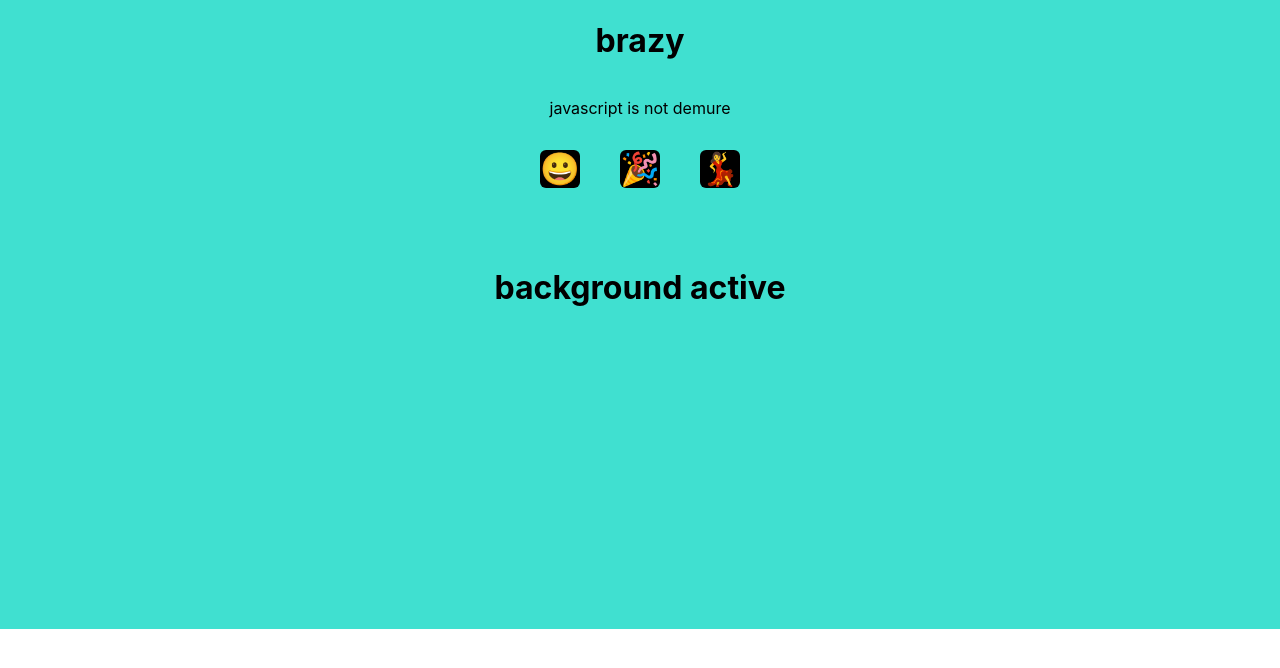
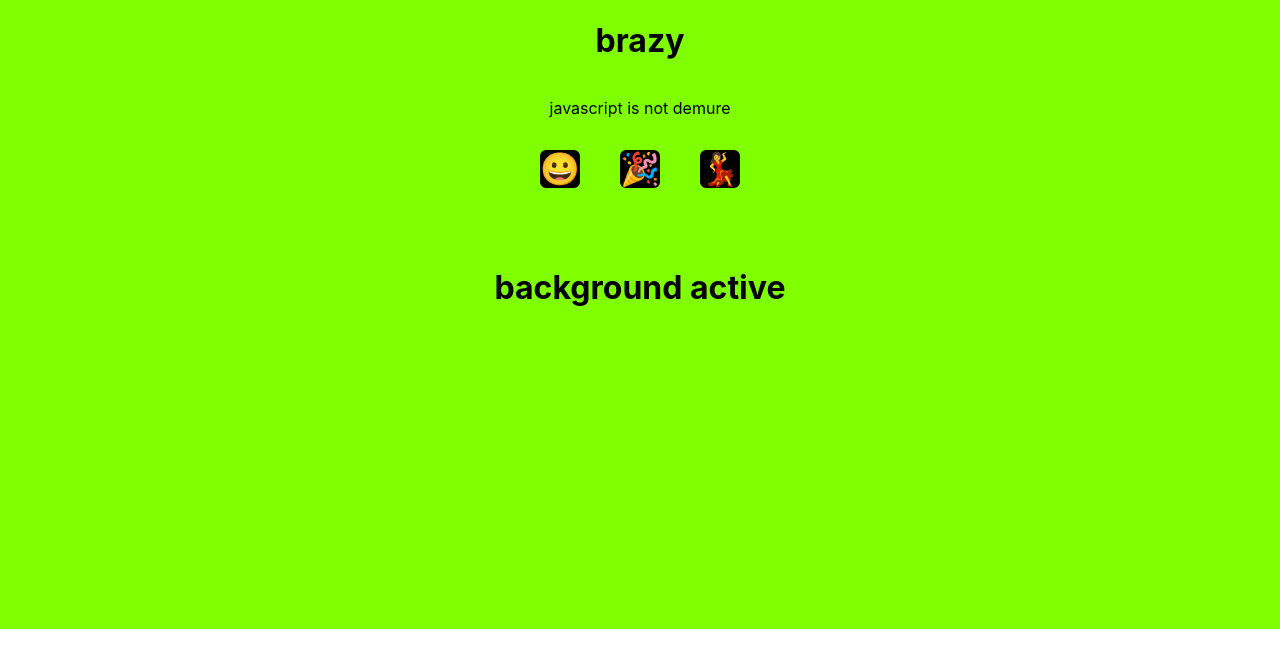
Before and after one commit to kaymick2/as4_emoji, a React (Create React App) app: page / in a window 1280 px wide. Shown: the top 668 px of the page. Built offline with nearby package versions, Linux system fonts and the light colour scheme.

Commit message:
FINAL- REGRADE

```diff
--- a/src/App.css
+++ b/src/App.css
@@ -3,11 +3,11 @@
     flex-direction: column;
     align-items: center;
 }
-bg{
-    background:blue;
+.bg{
+    background:chartreuse;
     width:100%
 }
-button {
+.button {
     font-size: 2em;
     border: 0;
     border-radius: 6px;
@@ -24,9 +24,6 @@ button {
 .bg--active{
     background:turquoise;
 }
-.btn-hover{
-    background: pink;
-}
 
 ul {
     display: flex;
--- a/src/App.js
+++ b/src/App.js
@@ -39,10 +39,8 @@ function App() {
   const [emojiName, setEmojiName] = useState("");
 
   if (isclick) {
-    btnclassname += ' button--active';
     stat="button active";
   } else {
-    bgclassname += ' bg--active';
     stat=("background active");
   }
 
@@ -52,7 +50,7 @@ function App() {
     };
 
   return (
-    <div className={bgclassname} onClick={() => setisclick(false)}>
+    <div className={`bg ${isclick ? 'bg--active' : ''}`} onClick={() => setisclick(false)}>
 
     <div className='container'>
       <h1 id={greeting}>brazy</h1>
@@ -63,7 +61,7 @@ function App() {
               key={emoji.name}
               emoji={emoji}
               handleEmojiSelect={handleEmojiSelect}
-              btnclassname={btnclassname}
+              btnclassname={`button ${isclick ? 'button--active' : ''}`}
             />
           ))}
         </ul>
```
